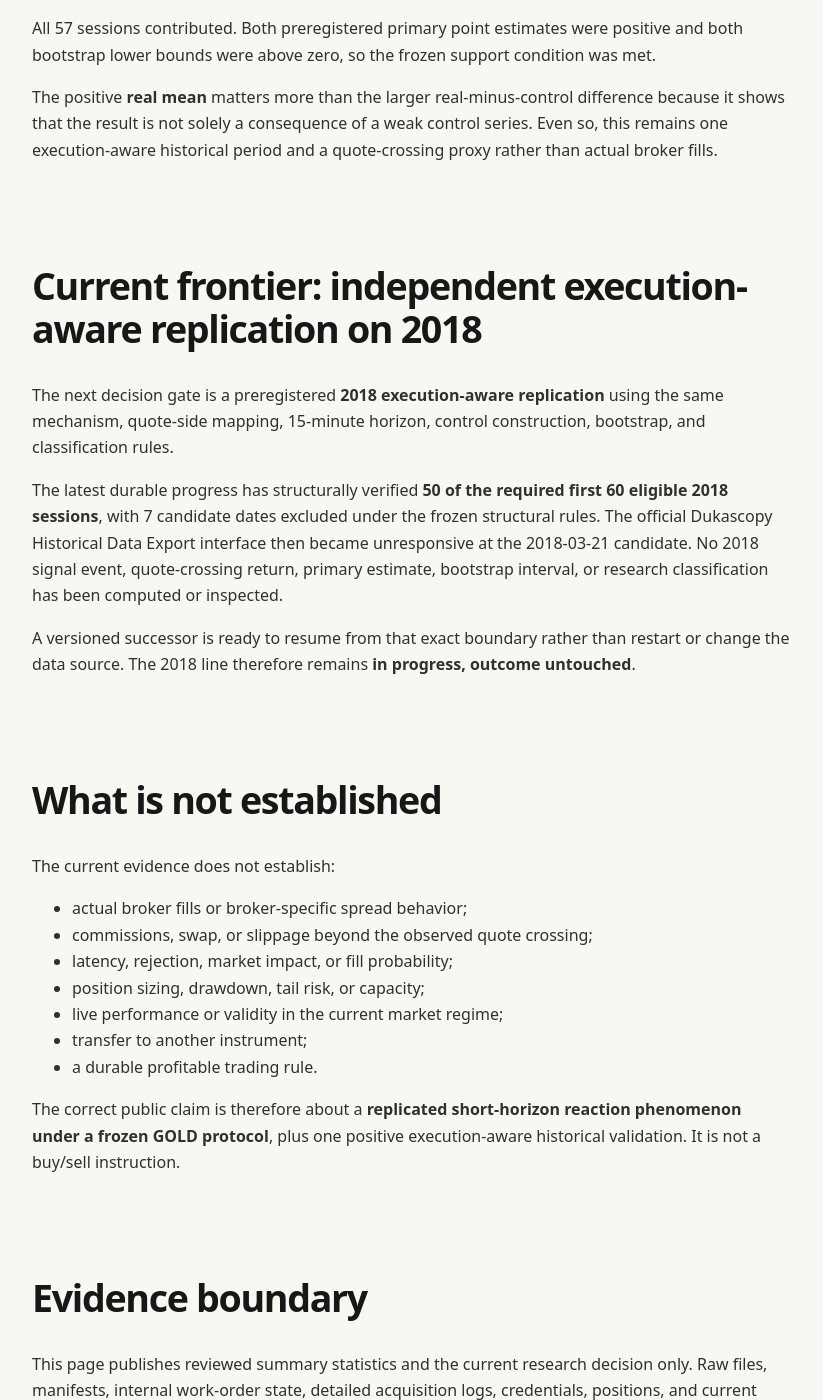
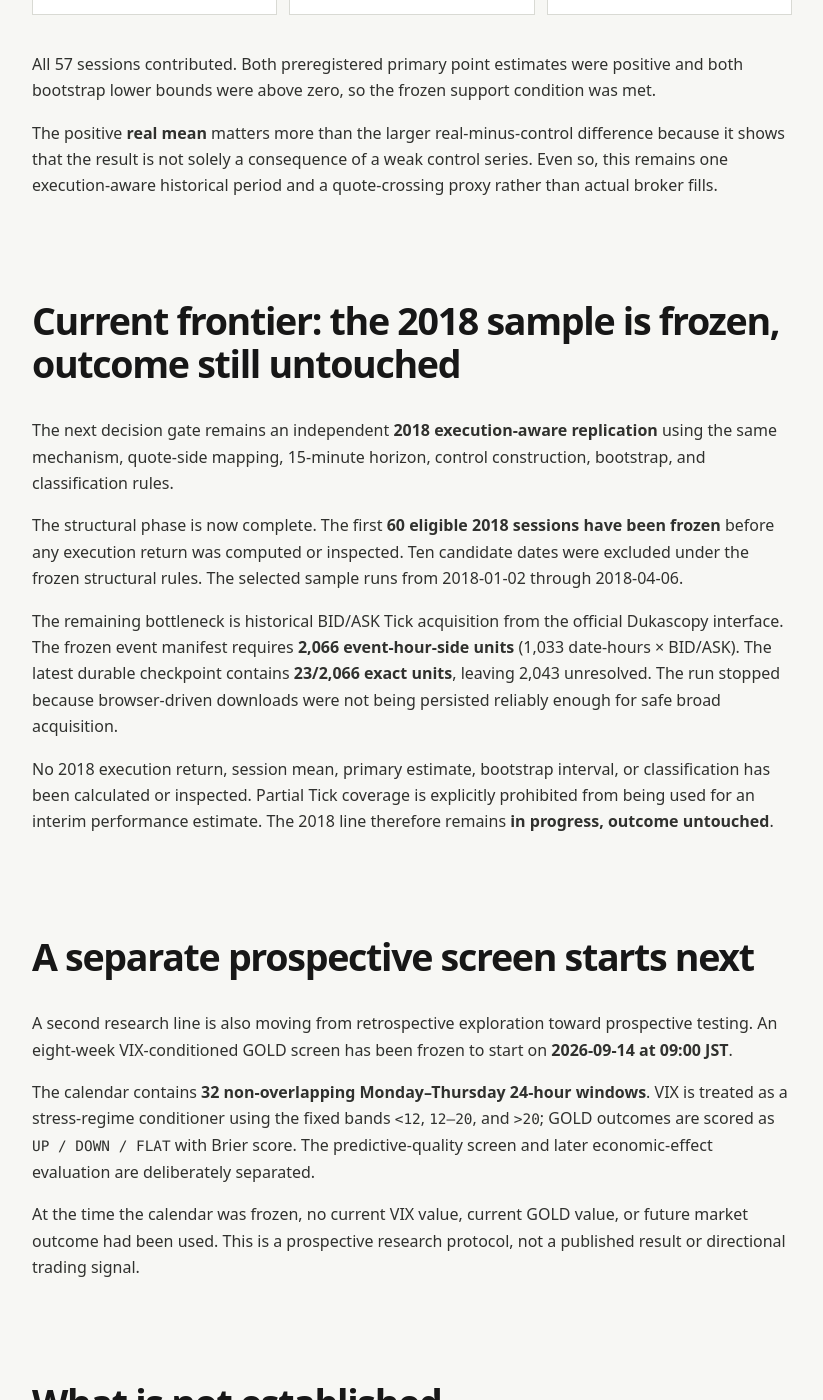
Before and after one commit to Josh-Temple/studio-lab-research, a Jekyll site: the page built from _research/gold-horizontal-replication-execution-evidence.md, in a window 1280 px wide and 1400 px high, scrolled down 3358 px. Shown: the whole window, without its empty margins (48-871 px from the left). Built offline with Jekyll 4.4.1, drawn with Linux system fonts in a browser that asks for light colours; some of the changed text lies outside the part shown.

Commit message:
Update GOLD execution replication frontier

```diff
--- a/_research/gold-horizontal-replication-execution-evidence.md
+++ b/_research/gold-horizontal-replication-execution-evidence.md
@@ -3,9 +3,9 @@
 title: "GOLD horizontal levels: the reaction effect replicated and survived one execution-aware validation"
 research_id: "PILOT-TRADING-001 / GOLD horizontal replication and execution"
 status: "Replicated / execution-aware — promising for further test"
-updated: "2026-09-10"
+updated: "2026-09-13"
 topic: "Trading / GOLD horizontal levels"
-summary: "The same 60-minute rolling-extrema reaction effect was positive in 2024, 2022, and 2020, and a separate 2019 validation remained positive after crossing observed historical BID/ASK quotes. The evidence is stronger, but it still does not establish a durable live trading edge."
+summary: "The same 60-minute rolling-extrema reaction effect was positive in 2024, 2022, and 2020, and a separate 2019 validation remained positive after crossing observed historical BID/ASK quotes. The 2018 execution-aware replication sample is now fully frozen, but its market outcome remains untouched while quote acquisition is incomplete."
 ---
 
 ## Current conclusion
@@ -100,13 +100,23 @@
 
 The positive **real mean** matters more than the larger real-minus-control difference because it shows that the result is not solely a consequence of a weak control series. Even so, this remains one execution-aware historical period and a quote-crossing proxy rather than actual broker fills.
 
-## Current frontier: independent execution-aware replication on 2018
+## Current frontier: the 2018 sample is frozen, outcome still untouched
 
-The next decision gate is a preregistered **2018 execution-aware replication** using the same mechanism, quote-side mapping, 15-minute horizon, control construction, bootstrap, and classification rules.
+The next decision gate remains an independent **2018 execution-aware replication** using the same mechanism, quote-side mapping, 15-minute horizon, control construction, bootstrap, and classification rules.
 
-The latest durable progress has structurally verified **50 of the required first 60 eligible 2018 sessions**, with 7 candidate dates excluded under the frozen structural rules. The official Dukascopy Historical Data Export interface then became unresponsive at the 2018-03-21 candidate. No 2018 signal event, quote-crossing return, primary estimate, bootstrap interval, or research classification has been computed or inspected.
+The structural phase is now complete. The first **60 eligible 2018 sessions have been frozen** before any execution return was computed or inspected. Ten candidate dates were excluded under the frozen structural rules. The selected sample runs from 2018-01-02 through 2018-04-06.
 
-A versioned successor is ready to resume from that exact boundary rather than restart or change the data source. The 2018 line therefore remains **in progress, outcome untouched**.
+The remaining bottleneck is historical BID/ASK Tick acquisition from the official Dukascopy interface. The frozen event manifest requires **2,066 event-hour-side units** (1,033 date-hours × BID/ASK). The latest durable checkpoint contains **23/2,066 exact units**, leaving 2,043 unresolved. The run stopped because browser-driven downloads were not being persisted reliably enough for safe broad acquisition.
+
+No 2018 execution return, session mean, primary estimate, bootstrap interval, or classification has been calculated or inspected. Partial Tick coverage is explicitly prohibited from being used for an interim performance estimate. The 2018 line therefore remains **in progress, outcome untouched**.
+
+## A separate prospective screen starts next
+
+A second research line is also moving from retrospective exploration toward prospective testing. An eight-week VIX-conditioned GOLD screen has been frozen to start on **2026-09-14 at 09:00 JST**.
+
+The calendar contains **32 non-overlapping Monday–Thursday 24-hour windows**. VIX is treated as a stress-regime conditioner using the fixed bands `<12`, `12–20`, and `>20`; GOLD outcomes are scored as `UP / DOWN / FLAT` with Brier score. The predictive-quality screen and later economic-effect evaluation are deliberately separated.
+
+At the time the calendar was frozen, no current VIX value, current GOLD value, or future market outcome had been used. This is a prospective research protocol, not a published result or directional trading signal.
 
 ## What is not established
 
@@ -120,7 +130,7 @@
 - transfer to another instrument;
 - a durable profitable trading rule.
 
-The correct public claim is therefore about a **replicated short-horizon reaction phenomenon under a frozen GOLD protocol**, plus one positive execution-aware historical validation. It is not a buy/sell instruction.
+The correct public claim is therefore about a **replicated short-horizon reaction phenomenon under a frozen GOLD protocol**, plus one positive execution-aware historical validation. The ongoing 2018 replication and prospective VIX screen have not produced public performance conclusions.
 
 ## Evidence boundary
 
```
